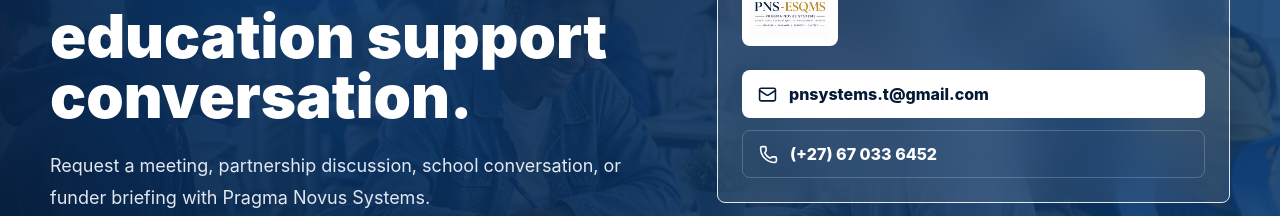
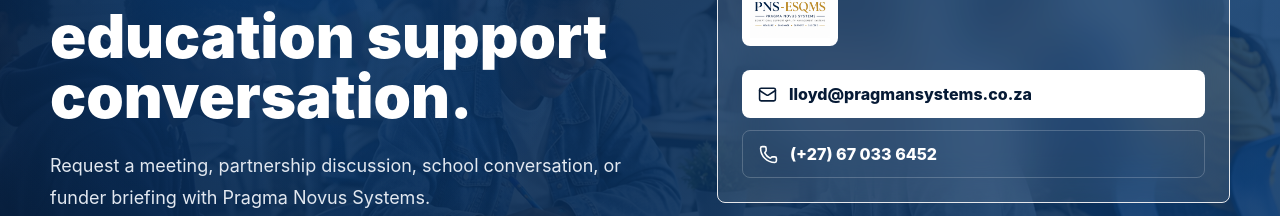
Before and after one commit to pnsystemst-hub/PNS-ESQMS, a React (Vite) app: page / in a window 1280 px wide. Shown: the part 10691-10907 px from the top of the page. Built offline with nearby package versions, Linux system fonts and the light colour scheme.

Commit message:
Fix PNS website contact details

```diff
--- a/src/App.jsx
+++ b/src/App.jsx
@@ -23,10 +23,10 @@ import {
   X
 } from "lucide-react";
 
-const email = "pnsystems.t@gmail.com";
+const email = "lloyd@pragmansystems.co.za";
 const phoneDisplay = "(+27) 67 033 6452";
 const phoneHref = "tel:+27670336452";
-const mailHref = `mailto:${email}`;
+const mailHref = `mailto:${email}?subject=${encodeURIComponent("PNS website enquiry")}`;
 const ascendUrl = "https://ascend.pragmansystems.co.za/";
 
 const fadeUp = {
@@ -258,7 +258,7 @@ function App() {
             <a href={ascendUrl} target="_blank" rel="noopener noreferrer" className="inline-flex min-h-11 items-center justify-center gap-2 rounded-full bg-gradient-to-r from-pns-bright to-pns-blue px-4 text-sm font-extrabold text-white shadow-glow transition hover:-translate-y-0.5">
               Open ASCEND <ArrowRight size={16} />
             </a>
-            <a href={mailHref} className="inline-flex min-h-11 items-center justify-center gap-2 rounded-full border border-sky-100 bg-white px-4 text-sm font-extrabold text-pns-navy shadow-sm transition hover:-translate-y-0.5 hover:border-amber-200">
+            <a href="#contact" className="inline-flex min-h-11 items-center justify-center gap-2 rounded-full border border-sky-100 bg-white px-4 text-sm font-extrabold text-pns-navy shadow-sm transition hover:-translate-y-0.5 hover:border-amber-200">
               <Mail size={17} /> Contact
             </a>
           </div>
```
